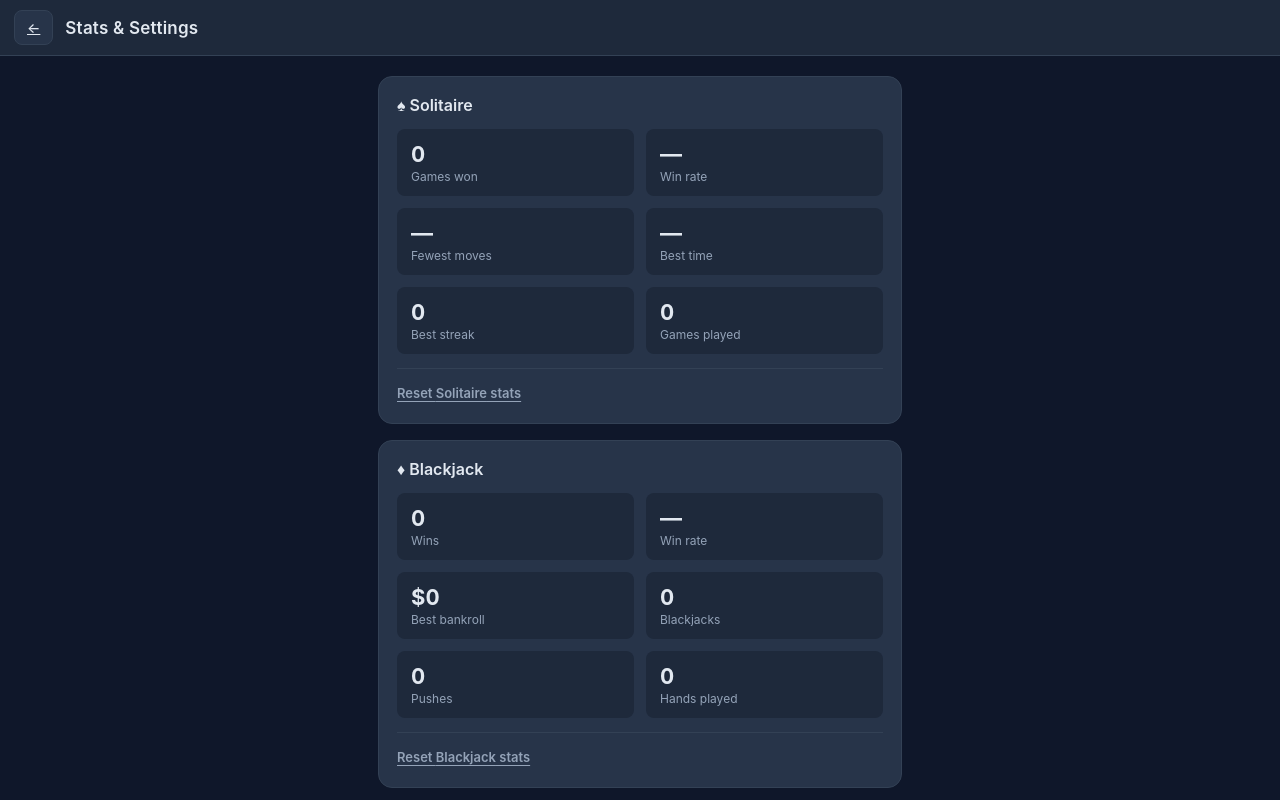
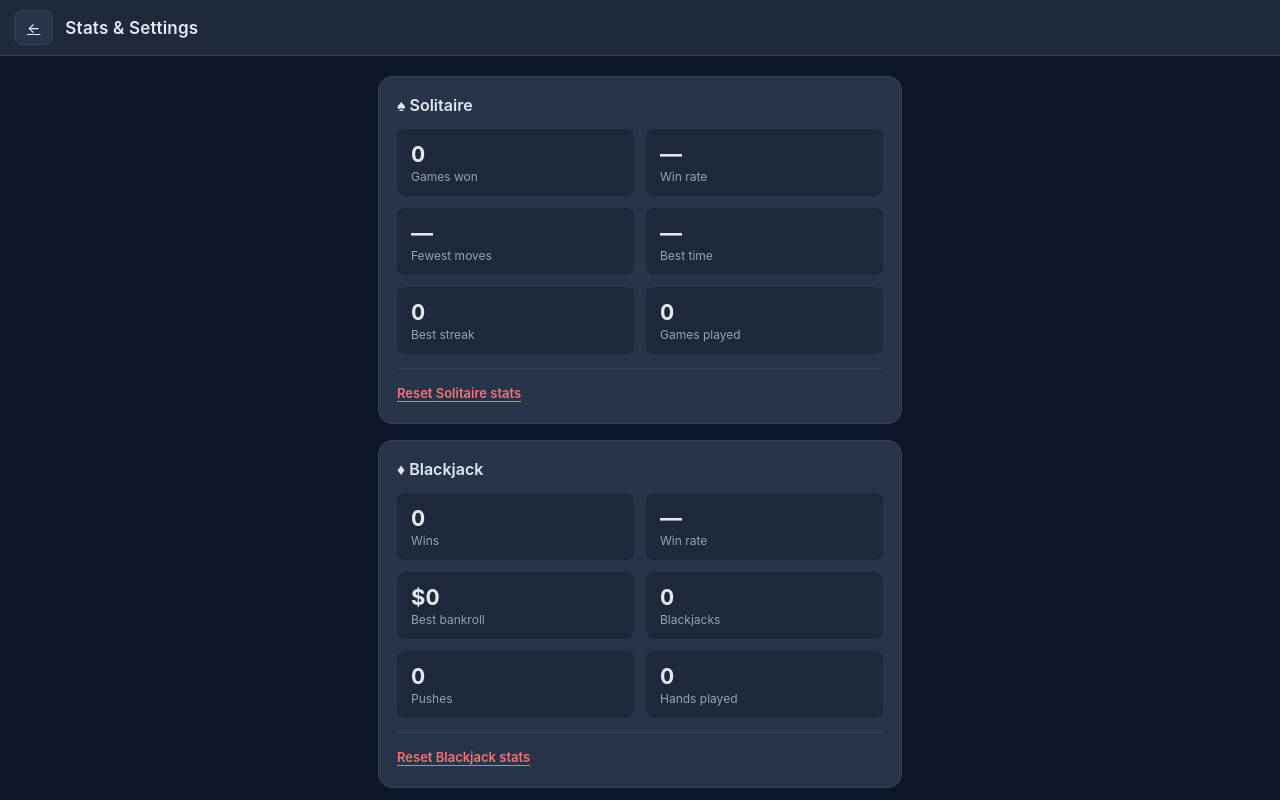
Before and after one commit to steg0139/games, a React (Vite) app: page /stats in a window 1280 px wide. Shown: the top 800 px of the page. Built offline with nearby package versions, Linux system fonts and the light colour scheme; no server answers.

Commit message:
Make per-game reset links red to signal destructive action

```diff
--- a/src/screens/Stats.css
+++ b/src/screens/Stats.css
@@ -196,7 +196,7 @@
   appearance: none;
   border: none;
   background: none;
-  color: var(--text-muted);
+  color: #f87171;
   font-size: 13px;
   font-weight: 600;
   padding: 4px 0;
@@ -205,7 +205,7 @@
 }
 
 .link-btn:active {
-  color: var(--text);
+  color: #fca5a5;
 }
 
 .btn-danger.sm {
```
